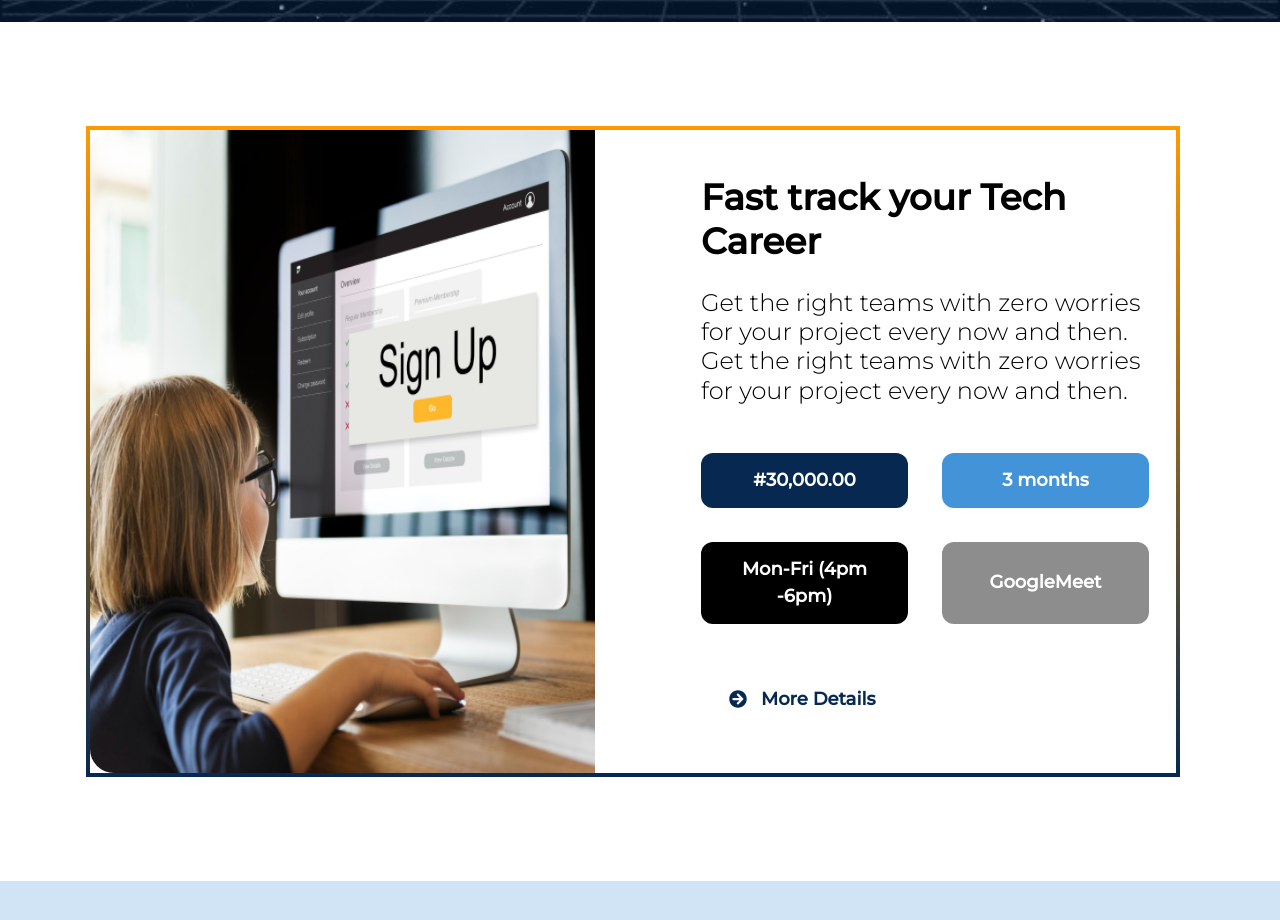
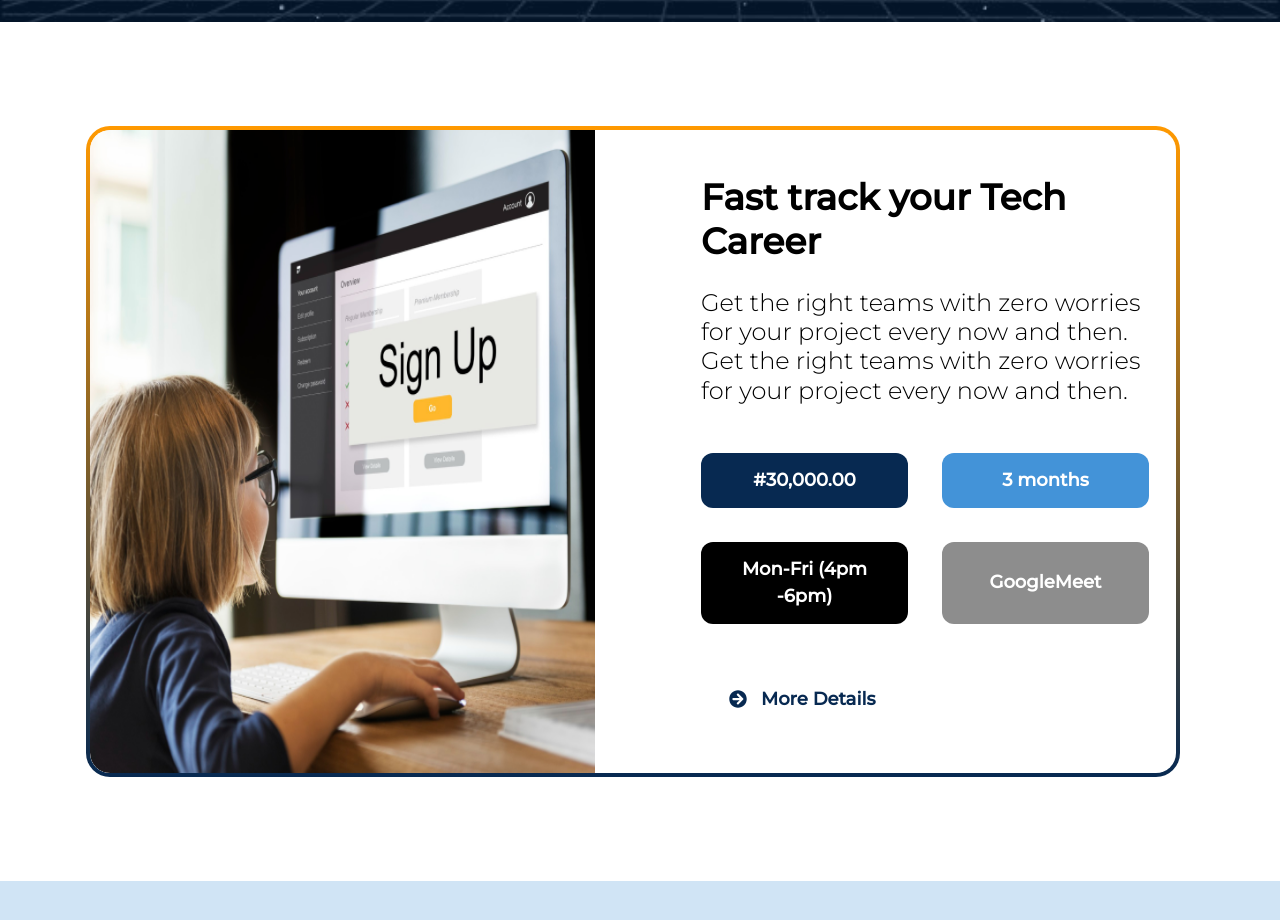
Before and after one commit to AyoMoses1/PROGFAMS-ASSESSMENT, a React (Vite) app: page / in a window 1280 px wide. Shown: the part 538-1458 px from the top of the page. Built offline with nearby package versions, Linux system fonts and the light colour scheme.

Commit message:
Work on main2 section

```diff
--- a/src/components/main2/index.tsx
+++ b/src/components/main2/index.tsx
@@ -7,11 +7,17 @@ import { FaArrowCircleRight } from "react-icons/fa";
 const Index = () => {
   return (
     <div className="relative ml-[86px] mr-[100px] my-[104px]">
-      <div className="relative bg-white rounded-[24px] overflow-hidden">
-        <div className="grid grid-cols-2 gap-[76px] p-[4px]">
+      <div
+        className="relative p-[4px] rounded-[24px]"
+        style={{
+          background: 'linear-gradient(to bottom, #FF9900, #072951)',
+        }}
+      >
+        <div className="bg-white rounded-[20px] overflow-hidden">
+          <div className="grid grid-cols-2 gap-[76px]">
             <img
               src={image}
-            className="rounded-tl-[24px] rounded-bl-[24px] h-[100%]"
+              className="rounded-tl-[20px] rounded-bl-[20px] h-full"
             />
             <div className="py-[46px] px-[30px]">
               <Heading
@@ -58,14 +64,7 @@ const Index = () => {
             </div>
           </div>
         </div>
-      {/* Pseudo-element for gradient border */}
-      <div
-        className="absolute inset-0 rounded-[24px] pointer-events-none"
-        style={{
-          border: '4px solid transparent',
-          borderImage: 'linear-gradient(to bottom, #FF9900, #072951) 1',
-        }}
-      ></div>
+      </div>
     </div>
   );
 };
```
Lines whose indentation alone changed are shown as unchanged.
